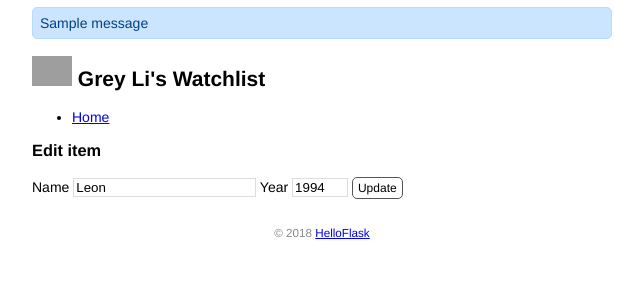
After one commit to Oscar-Qiu/flask_watchlist, a Flask app: page /movie/edit/6 in a window 1280 px wide. The commit adds this page. Shown: the top 300 px of the page, without its empty margins (318-961 px from the left). Run offline with Flask 3, Linux system fonts and the light colour scheme; one stand-in notice (Sample message) is shown; grey boxes are pictures that could not be loaded.

Commit message:
Create,edit and delete

```diff
--- a/app.py
+++ b/app.py
@@ -1,4 +1,4 @@
-from flask import Flask, url_for, render_template
+from flask import Flask, url_for, render_template, request, flash,redirect
 from flask_sqlalchemy import SQLAlchemy  # 注意大小写
 import os
 import click
@@ -7,7 +7,7 @@ app = Flask(__name__)
 # 配置数据库（必须在 db = SQLAlchemy(app) 之前）
 app.config['SQLALCHEMY_DATABASE_URI'] = 'sqlite:///' + os.path.join(app.root_path, 'data.db')
 app.config['SQLALCHEMY_TRACK_MODIFICATIONS'] = False  # 关闭对模型修改的监控
-
+app.config['SECRET_KEY'] = 'your_secret_key_here'  # 设置一个随机的密钥
 # 初始化 db 对象
 db = SQLAlchemy(app)
 
@@ -19,11 +19,25 @@ movies = [
 ]
 name = "oscar"
 
-@app.route("/")
+@app.route('/', methods=['GET', 'POST'])
 def index():
-    user = User.query.first()
+    if request.method == 'POST':  # 判断是否是 POST 请求
+        # 获取表单数据
+        title = request.form.get('title')  # 传入表单对应输入字段的 name 值
+        year = request.form.get('year')
+        # 验证数据
+        if not title or not year or len(year) > 4 or len(title) > 60:
+            flash('Invalid input.')  # 显示错误提示
+            return redirect(url_for('index'))  # 重定向回主页
+        # 保存表单数据到数据库
+        movie = Movie(title=title, year=year)  # 创建记录
+        db.session.add(movie)  # 添加到数据库会话
+        db.session.commit()  # 提交数据库会话
+        flash('Item created.')  # 显示成功创建的提示
+        return redirect(url_for('index'))  # 重定向回主页
+
     movies = Movie.query.all()
-    return render_template("index.html",  movies=movies)
+    return render_template('index.html', movies=movies)
 @app.cli.command()
 @click.option('--drop', is_flag=True, help='Create after drop.')
 def initdb(drop):
@@ -70,6 +84,33 @@ def inject_user():  # 函数名可以随意修改
 def page_not_found(e):  # 接受异常对象作为参数
     user = User.query.first()
     return render_template('404.html'), 404  # 返回模板和状态码
+@app.route('/movie/edit/<int:movie_id>', methods=['GET', 'POST'])
+def edit(movie_id):
+    movie = Movie.query.get_or_404(movie_id)
+
+    if request.method == 'POST':  # 处理编辑表单的提交请求
+        title = request.form['title']
+        year = request.form['year']
+
+        if not title or not year or len(year) != 4 or len(title) > 60:
+            flash('Invalid input.')
+            return redirect(url_for('edit', movie_id=movie_id))  # 重定向回对应的编辑页面
+
+        movie.title = title  # 更新标题
+        movie.year = year  # 更新年份
+        db.session.commit()  # 提交数据库会话
+        flash('Item updated.')
+        return redirect(url_for('index'))  # 重定向回主页
+
+    return render_template('edit.html', movie=movie)  # 传入被编辑的电影记录
+
+@app.route('/movie/delete/<int:movie_id>', methods=['POST'])  # 限定只接受 POST 请求
+def delete(movie_id):
+    movie = Movie.query.get_or_404(movie_id)  # 获取电影记录
+    db.session.delete(movie)  # 删除对应的记录
+    db.session.commit()  # 提交数据库会话
+    flash('Item deleted.')
+    return redirect(url_for('index'))  # 重定向回主页
 
 # 定义模型
 class User(db.Model):
--- a/static/style.css
+++ b/static/style.css
@@ -46,3 +46,47 @@ footer {
     margin: 0 auto;
     height: 100px;
 }
+
+/* 覆盖某些浏览器对 input 元素定义的字体 */
+input[type=submit] {
+    font-family: inherit;
+}
+
+input[type=text] {
+    border: 1px solid #ddd;
+}
+
+input[name=year] {
+    width: 50px;
+}
+
+.btn {
+    font-size: 12px;
+    padding: 3px 5px;
+    text-decoration: none;
+    cursor: pointer;
+    background-color: white;
+    color: black;
+    border: 1px solid #555555;
+    border-radius: 5px;
+}
+
+.btn:hover {
+    text-decoration: none;
+    background-color: black;
+    color: white;
+    border: 1px solid black;
+}
+.alert {
+    position: relative;
+    padding: 7px;
+    margin: 7px 0;
+    border: 1px solid transparent;
+    color: #004085;
+    background-color: #cce5ff;
+    border-color: #b8daff;
+    border-radius: 5px;
+}
+.inline-form {
+    display: inline;
+}
--- a/templates/base.html
+++ b/templates/base.html
@@ -10,6 +10,11 @@
     {% endblock %}
 </head>
 <body>
+    <!-- 插入到页面标题上方 -->
+    {% for message in get_flashed_messages() %}
+    <div class="alert">{{ message }}</div>
+    {% endfor %}
+
     <h2>
         <img alt="Avatar" class="avatar" src="{{ url_for('static', filename='images/avatar.png') }}">
         {{ user.name }}'s Watchlist
--- /dev/null
+++ b/templates/edit.html
@@ -0,0 +1,10 @@
+{% extends 'base.html' %}
+
+{% block content %}
+<h3>Edit item</h3>
+<form method="post">
+    Name <input type="text" name="title" autocomplete="off" required value="{{ movie.title }}">
+    Year <input type="text" name="year" autocomplete="off" required value="{{ movie.year }}">
+    <input class="btn" type="submit" name="submit" value="Update">
+</form>
+{% endblock %}
```
Also changed, not shown: templates/index.html (+18 -1 lines), data.db.
